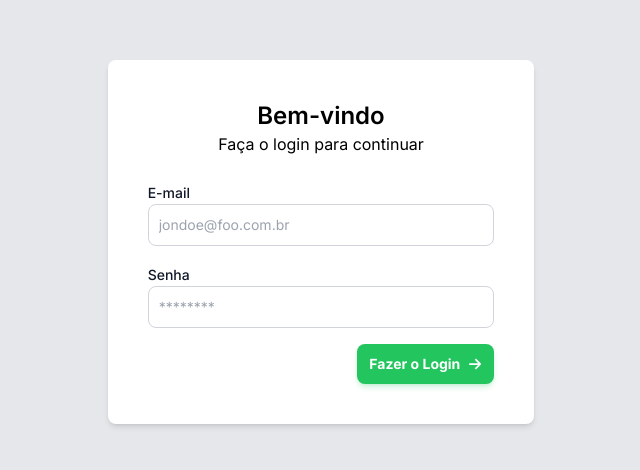
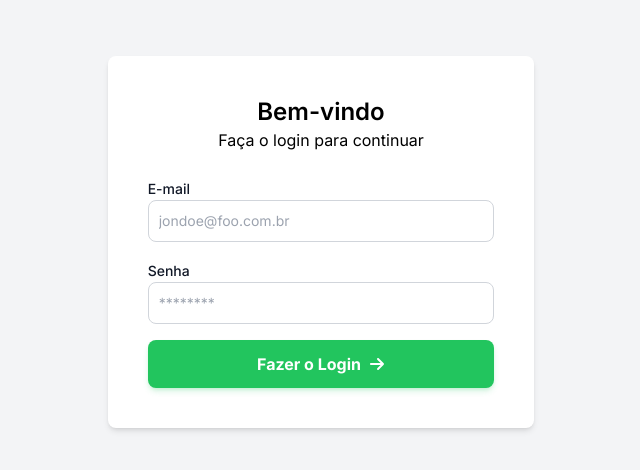
Before and after one commit to jotavital/do-that-react, a Next.js app: page /signin in a window 1280 px wide. Shown: the part 158-628 px from the top of the page, without its empty margins (319-959 px from the left). Built offline with nearby package versions, Linux system fonts and the light colour scheme.

Commit message:
💄 ajustes visuais

```diff
--- a/app/signin/page.tsx
+++ b/app/signin/page.tsx
@@ -27,13 +27,11 @@ const SignInPage = () => {
 						type="password"
 					/>
 
-					<div className="flex justify-end">
-						<Button
-							title="Fazer o Login"
-							icon={<FaArrowRight className="text-md" />}
-							type="submit"
-						/>
-					</div>
+					<Button
+						title="Fazer o Login"
+						icon={<FaArrowRight className="text-md" />}
+						type="submit"
+					/>
 				</form>
 			</div>
 		</div>
--- a/app/styles.module.css
+++ b/app/styles.module.css
@@ -1,4 +1,4 @@
 .container {
 	min-height: 100vh;
-	background-color: theme('colors.gray.200');
+	background-color: theme('colors.gray.100');
 }
--- a/components/theme/button/index.tsx
+++ b/components/theme/button/index.tsx
@@ -9,10 +9,11 @@ export const Button: React.FC<ButtonProps> = ({
 }: ButtonProps) => {
 	return (
 		<button
-			className="rounded-lg bg-green-500 py-2 px-3 text-sm font-bold text-white shadow-md
+			className="rounded-lg bg-green-500 py-2 px-3 text-md font-bold text-white shadow-md
 				shadow-green-500/20 transition-all focus:opacity-[0.85] active:opacity-[0.85]
 				disabled:pointer-events-none disabled:opacity-50 disabled:shadow-none
-				hover:shadow-lg hover:shadow-green-500/40 flex items-center gap-2 min-h-[2.5rem]"
+				hover:shadow-lg hover:shadow-green-500/40 flex items-center justify-center gap-2
+				min-h-[3rem]"
 			data-ripple-light="true"
 			type={type ?? 'button'}
 			{...rest}
```
